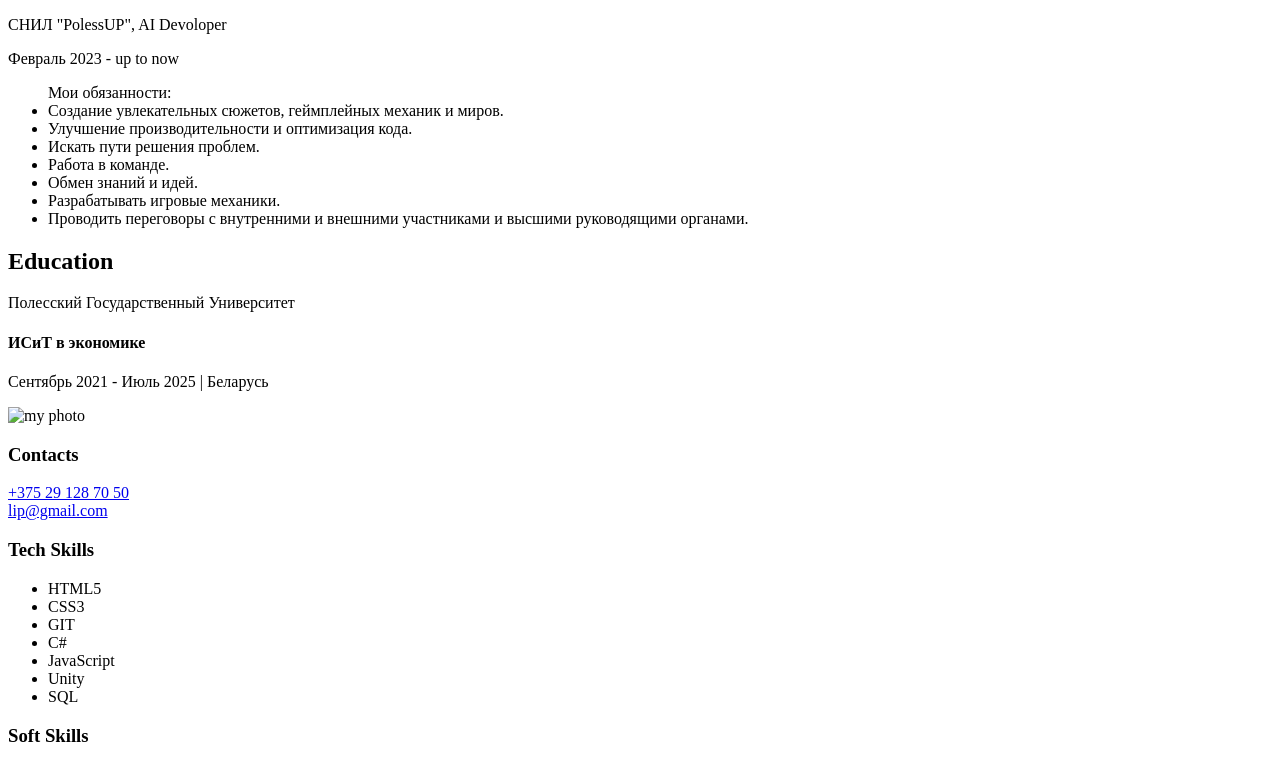
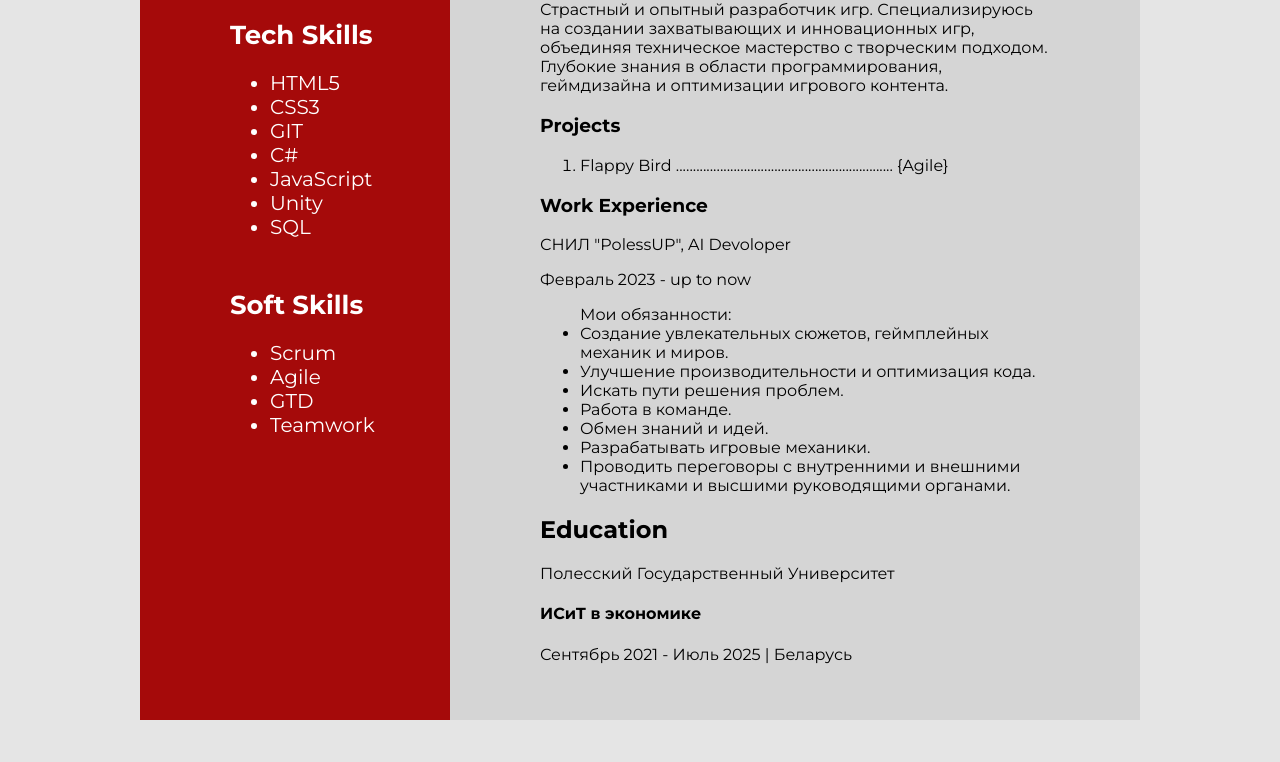
Before and after one commit to Lipon04/Lipon04.github.io, a plain HTML site: page index.html in a window 1280 px wide. Shown: the part 284-1046 px from the top of the page. Drawn offline with Linux system fonts and the light colour scheme; files whose address does not match are found by name.

Commit message:
Update index.html

```diff
--- a/index.html
+++ b/index.html
@@ -7,7 +7,7 @@
     <link rel="preconnect" href="https://fonts.googleapis.com">
     <link rel="preconnect" href="https://fonts.gstatic.com" crossorigin>
     <link href="https://fonts.googleapis.com/css2?family=Montserrat:wght@400;700&display=swap" rel="stylesheet">
-    <link rel="stylesheet" href="css/style.css">
+    <link rel="stylesheet" href="/styles.css">
 </head>
 <body>
         <!--main container-->
```
